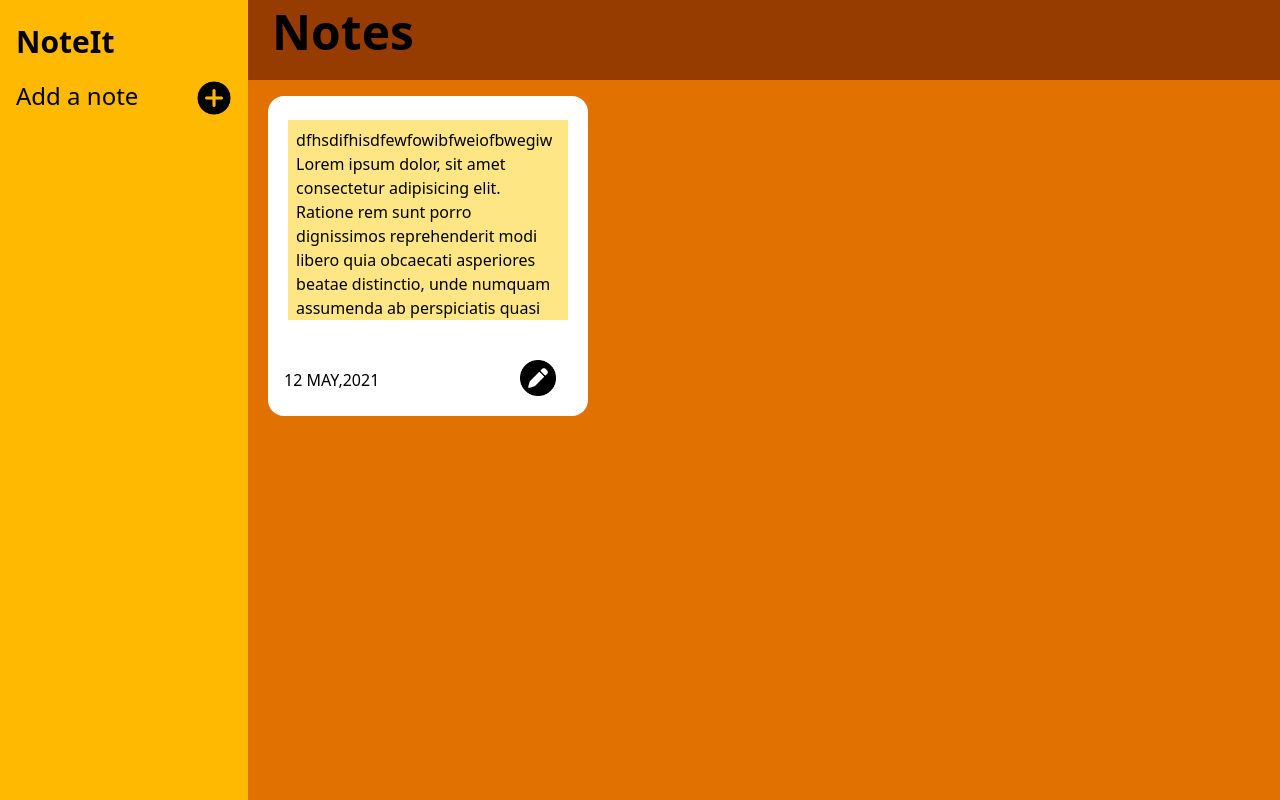
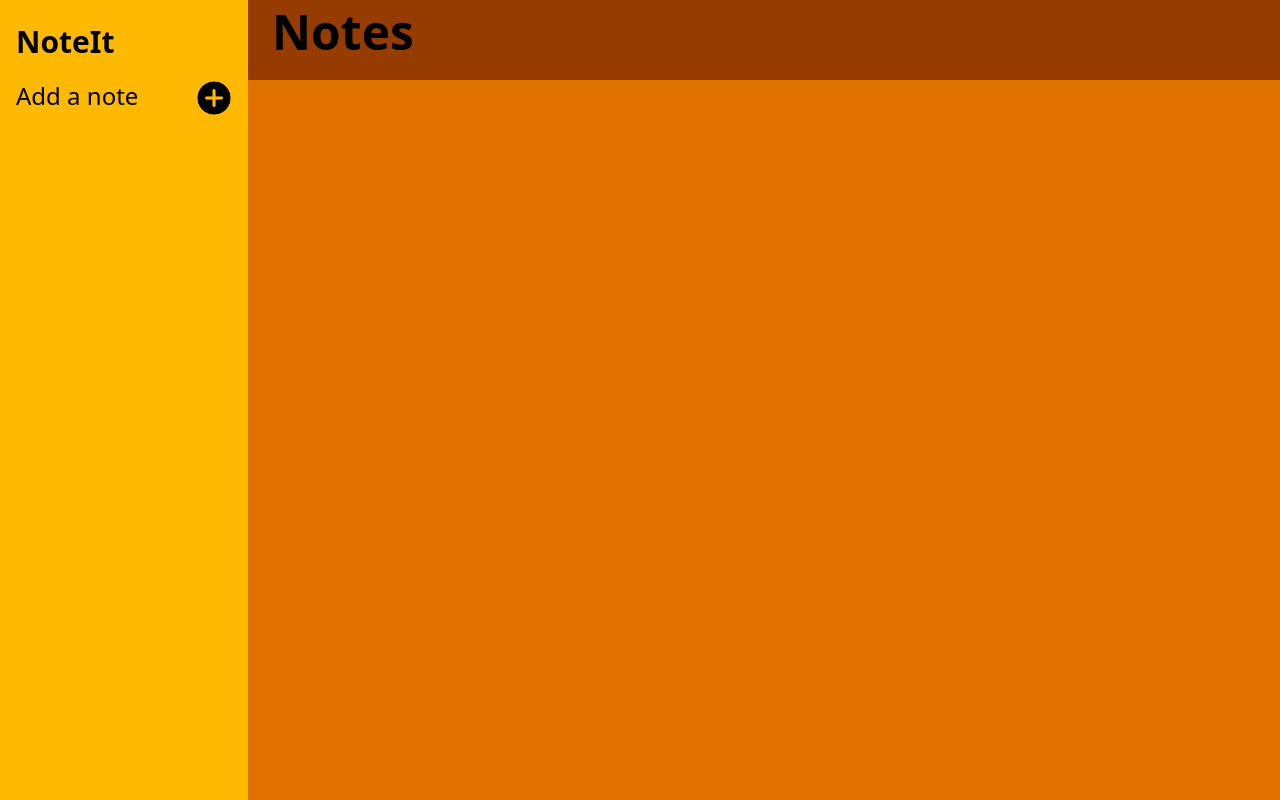
Before and after one commit to Janvi1205/Notes-App, a React (Vite) app in the folder Notes/: page / in a window 1280 px wide. Built offline with nearby package versions, Linux system fonts and the light colour scheme.

Commit message:
Refactor components to implement data passing and state management for notes

```diff
--- a/Notes/src/components/ADDNOTE.jsx
+++ b/Notes/src/components/ADDNOTE.jsx
@@ -1,13 +1,25 @@
 import { useState } from "react";
 
-const ADDNOTE = () => {
+const ADDNOTE = ({data,setdata}) => {
     const [title, settitle] = useState("")
     const [detail, setdetail] = useState("")
+
+
 
     function handlesubmit(e)
     {
         e.preventDefault();
-        console.log(title, detail);
+        const copydata=[...data]
+        copydata.push({title, detail})
+
+        setdata(copydata)
+
+        settitle(' ')
+        setdetail(' ')
+
+        console.log(copydata)
+
+
 
     }
     return (
--- a/Notes/src/components/MainPage.jsx
+++ b/Notes/src/components/MainPage.jsx
@@ -1,18 +1,21 @@
 // MainPage.jsx
+import { useState } from "react"
 import Notedthing from "./Notedthings"
 import Notesform from "./Notesform"
 
+
 const MainPage = () => {
+  const[data,setdata]=useState([])
   return (
     <div className="flex h-screen">
       {/* Left sidebar */}
-      <Notesform />
+      <Notesform data={data} setdata={setdata} />
 
       {/* Right section */}
       <div className=" w-screen flex flex-col">
         <div className="bg-amber-800 h-20 flex-none "><p className="text-5xl mt-2 ml-6 font-bold">Notes</p></div>
         <div className="flex-1">
-          <Notedthing />
+          <Notedthing data={data} setdata={setdata} />
         </div>
       </div>
     </div>
--- a/Notes/src/components/Notedthings.jsx
+++ b/Notes/src/components/Notedthings.jsx
@@ -1,15 +1,26 @@
-const Notedthing=()=>{
-    return(
-        <div className="bg-amber-600 h-screen relative">
-            <div className="w-80 h-80 bg-white ml-5 rounded-2xl mt-4 absolute ">
-                <div className="flex-wrap h-50 w-70 mt-6 ml-5 bg-amber-200 p-2 font-medium  overflow-hidden ">dfhsdifhisdfewfowibfweiofbwegiw Lorem ipsum dolor, sit amet consectetur adipisicing elit. Ratione rem sunt porro dignissimos reprehenderit modi libero quia obcaecati asperiores beatae distinctio, unde numquam assumenda ab perspiciatis quasi fugit quos velit dolor nam architecto cumque eos magnam magni! Impedit, dolorem perferendis?</div>
-                <div className="flex mt-12  justify-between">
+const Notedthing = ({ data, setdata }) => {
+    const infoarray = data
+    return (
+        <div className="bg-amber-600 h-screen p-6 flex flex-wrap gap-6 overflow-auto">
+            {infoarray.map((elem, idx) => (
+                <div className="w-80 h-80 bg-white ml-5 rounded-2xl mt-4 ">
 
-                    <div className="ml-4"> 12 MAY,2021</div>
-                    <div className="mr-5"><img className="h-9 -mt-2 mr-3" src="./public/pencil.png" alt="" /></div>
+                    <div className="flex-wrap h-50 w-70 mt-6 ml-5 bg-amber-200 p-2 font-medium  overflow-hidden ">
+                        <h2 className="text-xl mb-3">{elem.title}</h2>
+                        dfhsdifhisdfewfowibfweiofbwegiw Lorem ipsum dolor, sit amet consectetur adipisicing elit. Ratione rem sunt porro dignissimos reprehenderit modi libero quia obcaecati asperiores beatae distinctio, unde numquam assumenda ab perspiciatis quasi fugit quos velit dolor nam architecto cumque eos magnam magni! Impedit, dolorem perferendis?</div>
+                    <div className="flex mt-12  justify-between">
+
+                        <div className="ml-4"> 12 MAY,2021</div>
+                        <div className="mr-5"><img className="h-9 -mt-2 mr-3" src="./public/pencil.png" alt="" /></div>
+                    </div>
+
                 </div>
 
-            </div>
+
+            ))}
+
+
+
         </div>
 
     )
--- a/Notes/src/components/Notesform.jsx
+++ b/Notes/src/components/Notesform.jsx
@@ -1,6 +1,6 @@
 import { useState } from "react"
 import ADDNOTE from "./ADDNOTE"
-const Notesform = () => {
+const Notesform = ({data,setdata}) => {
 
    const[Addnote,setAddnote]=useState(false);
   return (
@@ -12,7 +12,7 @@ const Notesform = () => {
           onClick={()=>{setAddnote(true)}}
         className="h-9" src="./public/add.png" alt="" />
       </div>
-      {Addnote && <ADDNOTE onClose={() => setAddnote(false)} />}
+      {Addnote && <ADDNOTE data={data} setdata={setdata} onClose={() => setAddnote(false)} />}
 
     </div>
 
```
